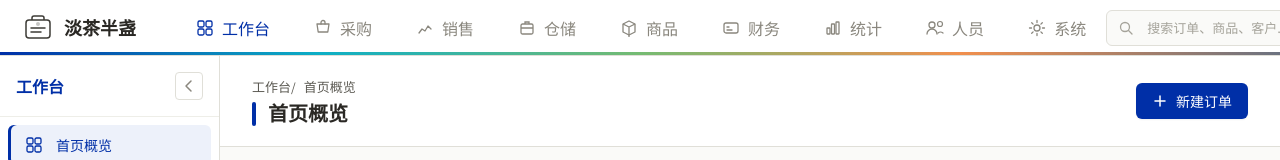
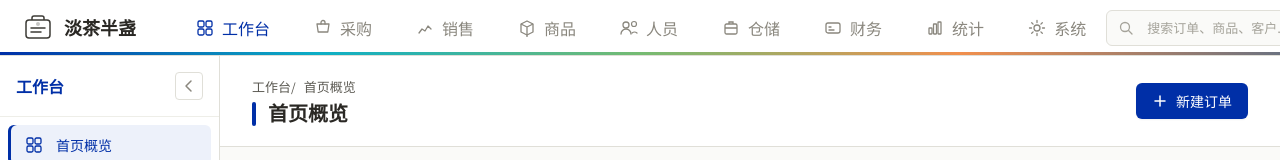
Before and after one commit to zsdxtw/dcbztea-buddy, a React (Vite) app: page /dashboard in a window 1280 px wide. Shown: the top 160 px of the page. Built offline with nearby package versions, Linux system fonts and the light colour scheme.

Commit message:
feat: 拉取并理解项目文件
Co-authored-by: traeagent <traeagent@users.noreply.github.com>

```diff
--- a/src/data/modules.tsx
+++ b/src/data/modules.tsx
@@ -338,10 +338,10 @@ export const TOPNAV_TABS: Array<{ key: ModuleKey; label: string; icon: React.Rea
   { key: ModuleKey.DASHBOARD, label: '工作台', icon: <DashboardTabIcon /> },
   { key: ModuleKey.PURCHASE, label: '采购', icon: <PurchaseTabIcon /> },
   { key: ModuleKey.SALES, label: '销售', icon: <SalesTabIcon /> },
+  { key: ModuleKey.PRODUCT, label: '商品', icon: <ProductTabIcon /> },
+  { key: ModuleKey.PERSONNEL, label: '人员', icon: <PersonnelTabIcon /> },
   { key: ModuleKey.INVENTORY, label: '仓储', icon: <InventoryTabIcon /> },
-  { key: ModuleKey.PRODUCT, label: '商品', icon: <ProductTabIcon /> },
   { key: ModuleKey.FINANCE, label: '财务', icon: <FinanceTabIcon /> },
   { key: ModuleKey.STATISTICS, label: '统计', icon: <StatisticsTabIcon /> },
-  { key: ModuleKey.PERSONNEL, label: '人员', icon: <PersonnelTabIcon /> },
   { key: ModuleKey.SETTINGS, label: '系统', icon: <SettingsTabIcon /> },
 ];
```
